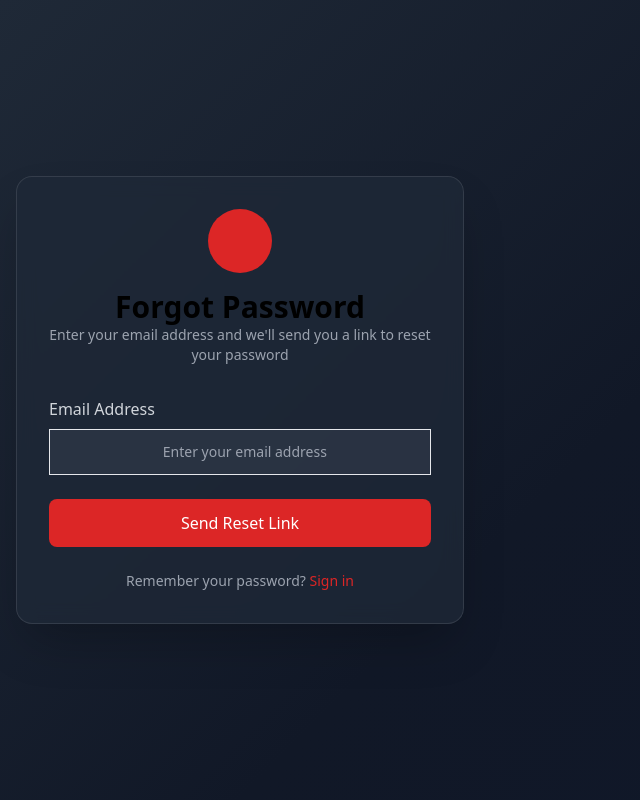
After one commit to TheTrueArgonaut/TranslateAllAPI, a Flask app: page /forgot-password in a window 1280 px wide. The commit adds this page. Shown: the whole page, without its empty margins (0-640 px from the left). Run offline with Flask 3, Linux system fonts and the light colour scheme; some libraries are stand-ins or nearby versions.

Commit message:
Add complete password reset system with email verification and dark theme

```diff
--- a/main.py
+++ b/main.py
@@ -489,15 +489,7 @@ def init_db():
     conn = sqlite3.connect('api_keys.db')
     c = conn.cursor()
 
-    # Existing tables
-    c.execute('''CREATE TABLE IF NOT EXISTS api_keys (
-                  key TEXT PRIMARY KEY, created TIMESTAMP, uses INTEGER DEFAULT 0
-                  )''')
-
-    c.execute('''CREATE TABLE IF NOT EXISTS sample_uses (
-                  ip TEXT PRIMARY KEY, uses INTEGER DEFAULT 0
-                  )''')
-
+    # Create users table with email verification fields
     c.execute('''CREATE TABLE IF NOT EXISTS users (
                     id INTEGER PRIMARY KEY AUTOINCREMENT,
                     full_name TEXT,
@@ -509,22 +501,32 @@ def init_db():
                     created_at TIMESTAMP DEFAULT CURRENT_TIMESTAMP
                   )''')
 
+    # Create password_resets table
     c.execute('''CREATE TABLE IF NOT EXISTS password_resets (
-        id INTEGER PRIMARY KEY AUTOINCREMENT,
-        user_id INTEGER NOT NULL,
-        token TEXT UNIQUE NOT NULL,
-        expires_at TIMESTAMP NOT NULL,
-        used INTEGER DEFAULT 0
-    )''')
+                    id INTEGER PRIMARY KEY AUTOINCREMENT,
+                    user_id INTEGER NOT NULL,
+                    token TEXT NOT NULL,
+                    expires_at TIMESTAMP NOT NULL,
+                    used INTEGER DEFAULT 0,
+                    created_at TIMESTAMP DEFAULT CURRENT_TIMESTAMP,
+                    FOREIGN KEY (user_id) REFERENCES users (id)
+                  )''')
+
+    c.execute('''CREATE TABLE IF NOT EXISTS api_keys (
+                    id INTEGER PRIMARY KEY AUTOINCREMENT,
+                    key TEXT UNIQUE NOT NULL,
+                    created TIMESTAMP DEFAULT CURRENT_TIMESTAMP,
+                    uses INTEGER DEFAULT 0
+                  )''')
 
     c.execute('''CREATE TABLE IF NOT EXISTS subscriptions (
-         id INTEGER PRIMARY KEY AUTOINCREMENT,
-         user_id INTEGER NOT NULL,
-         customer_id TEXT NOT NULL,
-         subscription_id TEXT NOT NULL,
-         status TEXT NOT NULL,
-         created_at TIMESTAMP DEFAULT CURRENT_TIMESTAMP
-     )''')
+                    id INTEGER PRIMARY KEY AUTOINCREMENT,
+                    user_id INTEGER NOT NULL,
+                    subscription_id TEXT NOT NULL,
+                    status TEXT NOT NULL,
+                    created_at TIMESTAMP DEFAULT CURRENT_TIMESTAMP,
+                    FOREIGN KEY (user_id) REFERENCES users (id)
+                  )''')
 
     conn.commit()
     conn.close()
@@ -980,36 +982,265 @@ def performance_metrics():
 
 # ==== EXISTING ROUTES ====
 
-@app.route('/forgot-password', methods=['POST'])
-def forgot_password():
+@app.route('/resend-verification', methods=['POST'])
+def resend_verification():
     data = request.get_json() or {}
-    email = data.get('email','').lower().strip()
+    email = data.get('email', '').lower().strip()
+
+    if not email:
+        return jsonify(success=False, error='Email is required')
+
     conn = sqlite3.connect('api_keys.db')
     c = conn.cursor()
-    c.execute('SELECT id FROM users WHERE email=?', (email,))
+    c.execute('SELECT id, full_name, email_verified FROM users WHERE email = ?', (email,))
     row = c.fetchone()
-    if row:
-        user_id = row[0]
-        token = uuid.uuid4().hex
-        expires = datetime.now(timezone.utc) + timedelta(hours=1)
+
+    if not row:
+        return jsonify(success=False, error='Email not found')
+
+    user_id, full_name, email_verified = row
+
+    if email_verified == 1:
+        return jsonify(success=False, error='Email is already verified')
+
+    # Generate new verification token
+    verification_token = uuid.uuid4().hex
+    verification_token_expires = datetime.now(timezone.utc) + timedelta(minutes=30)
+
+    c.execute('UPDATE users SET verification_token = ?, verification_token_expires = ? WHERE id = ?',
+              (verification_token, verification_token_expires, user_id))
+    conn.commit()
+    conn.close()
+
+    # Send verification email
+    verification_url = f"{request.host_url.rstrip('/')}/verify-email?token={verification_token}"
+
+    try:
+        if ses_client:
+            ses_client.send_email(
+                Source=os.getenv('SES_EMAIL', 'noreply@argonautdigitalventures.com'),
+                Destination={'ToAddresses': [email]},
+                Message={
+                    'Subject': {'Data': 'Verify Your Email - Argonaut Digital Ventures'},
+                    'Body': {
+                        'Html': {
+                            'Data': f'''
+                            <html>
+                            <head>
+                                <style>
+                                    body {{ font-family: Arial, sans-serif; line-height: 1.6; color: #333; }}
+                                    .container {{ max-width: 600px; margin: 0 auto; padding: 20px; }}
+                                    .header {{ background: #dc2626; color: white; padding: 20px; text-align: center; }}
+                                    .content {{ background: #f8f9fa; padding: 30px; }}
+                                    .button {{ display: inline-block; background: #dc2626; color: white; padding: 12px 24px; text-decoration: none; border-radius: 5px; }}
+                                    .footer {{ padding: 20px; text-align: center; font-size: 12px; color: #666; }}
+                                </style>
+                            </head>
+                            <body>
+                                <div class="container">
+                                    <div class="header">
+                                        <h1>Email Verification</h1>
+                                    </div>
+                                    <div class="content">
+                                        <h2>Hi {full_name or 'there'}!</h2>
+                                        <p>Here's your new verification link to complete your registration:</p>
+                                        <p style="text-align: center; margin: 30px 0;">
+                                            <a href="{verification_url}" class="button">Verify Your Email</a>
+                                        </p>
+                                        <p>Or copy and paste this link into your browser:</p>
+                                        <p style="word-break: break-all; color: #666;">{verification_url}</p>
+                                        <p><strong>This link will expire in 30 minutes.</strong></p>
+                                    </div>
+                                    <div class="footer">
+                                        <p> 2025 Argonaut Digital Ventures. All rights reserved.</p>
+                                    </div>
+                                </div>
+                            </body>
+                            </html>
+                            '''
+                        }
+                    }
+                }
+            )
+            return jsonify(success=True, message='Verification email sent successfully')
+        else:
+            return jsonify(success=False, error='Email service not configured')
+
+    except ClientError as e:
+        print(f"SES send failed: {e}")
+        return jsonify(success=False, error='Failed to send verification email')
+
+@app.route('/forgot-password', methods=['GET', 'POST'])
+def forgot_password():
+    if request.method == 'POST':
+        email = request.form.get('email', '').lower().strip()
+
+        if not email:
+            flash('Email is required.', 'error')
+            return redirect(url_for('forgot_password'))
+
+        conn = sqlite3.connect('api_keys.db')
+        c = conn.cursor()
+        c.execute('SELECT id, full_name FROM users WHERE email = ?', (email,))
+        row = c.fetchone()
+
+        if not row:
+            # Don't reveal if email exists or not for security
+            flash('If an account with that email exists, we have sent you a password reset link.', 'success')
+            return redirect(url_for('forgot_password'))
+
+        user_id, full_name = row
+
+        # Generate password reset token
+        reset_token = uuid.uuid4().hex
+        reset_token_expires = datetime.now(timezone.utc) + timedelta(minutes=30)
+
         c.execute('INSERT INTO password_resets (user_id, token, expires_at) VALUES (?,?,?)',
-                  (user_id, token, expires))
+                  (user_id, reset_token, reset_token_expires))
         conn.commit()
-        reset_url = f"{request.host_url.rstrip('/')}/reset-password?token={token}"
+        conn.close()
+
+        # Send password reset email
+        reset_url = f"{request.host_url.rstrip('/')}/reset-password?token={reset_token}"
+
         try:
             if ses_client:
                 ses_client.send_email(
-                    Source=os.getenv('SES_EMAIL'),
-                    Destination={'ToAddresses':[email]},
+                    Source=os.getenv('SES_EMAIL', 'noreply@argonautdigitalventures.com'),
+                    Destination={'ToAddresses': [email]},
                     Message={
-                        'Subject': {'Data':'Reset Your Password'},
-                        'Body': {'Text': {'Data':f'Click to reset your password: {reset_url}'}}
+                        'Subject': {'Data': 'Password Reset - Argonaut Digital Ventures'},
+                        'Body': {
+                            'Html': {
+                                'Data': f'''
+                                <html>
+                                <head>
+                                    <style>
+                                        body {{ font-family: Arial, sans-serif; line-height: 1.6; color: #333; }}
+                                        .container {{ max-width: 600px; margin: 0 auto; padding: 20px; }}
+                                        .header {{ background: #dc2626; color: white; padding: 20px; text-align: center; }}
+                                        .content {{ background: #f8f9fa; padding: 30px; }}
+                                        .button {{ display: inline-block; background: #dc2626; color: white; padding: 12px 24px; text-decoration: none; border-radius: 5px; }}
+                                        .footer {{ padding: 20px; text-align: center; font-size: 12px; color: #666; }}
+                                    </style>
+                                </head>
+                                <body>
+                                    <div class="container">
+                                        <div class="header">
+                                            <h1>Password Reset Request</h1>
+                                        </div>
+                                        <div class="content">
+                                            <h2>Hi {full_name or 'there'}!</h2>
+                                            <p>You have requested to reset your password for your Argonaut Digital Ventures account.</p>
+                                            <p>Click the button below to reset your password:</p>
+                                            <p style="text-align: center; margin: 30px 0;">
+                                                <a href="{reset_url}" class="button">Reset Password</a>
+                                            </p>
+                                            <p>Or copy and paste this link into your browser:</p>
+                                            <p style="word-break: break-all; color: #666;">{reset_url}</p>
+                                            <p><strong>This link will expire in 30 minutes.</strong></p>
+                                            <p>If you did not request a password reset, please ignore this email.</p>
+                                        </div>
+                                        <div class="footer">
+                                            <p> 2025 Argonaut Digital Ventures. All rights reserved.</p>
+                                        </div>
+                                    </div>
+                                </body>
+                                </html>
+                                '''
+                            }
+                        }
                     }
                 )
+                flash('If an account with that email exists, we have sent you a password reset link.', 'success')
+            else:
+                flash('Email service not configured. Please contact support.', 'error')
+
         except ClientError as e:
-            app.logger.error(f"SES send failed: {e}")
+            print(f"SES send failed: {e}")
+            flash('Failed to send password reset email. Please try again.', 'error')
+
+        return redirect(url_for('forgot_password'))
+
+    return render_template('forgot_password.html')
+
+@app.route('/reset-password', methods=['GET', 'POST'])
+def reset_password():
+    token = request.args.get('token') or request.form.get('token')
+
+    if not token:
+        flash('Invalid or missing reset token.', 'error')
+        return redirect(url_for('login'))
+
+    if request.method == 'POST':
+        password = request.form.get('password', '')
+        confirm_password = request.form.get('confirm_password', '')
+
+        if not password or not confirm_password:
+            flash('Both password fields are required.', 'error')
+            return render_template('reset_password.html', token=token)
+
+        if password != confirm_password:
+            flash('Passwords do not match.', 'error')
+            return render_template('reset_password.html', token=token)
+
+        if len(password) < 6:
+            flash('Password must be at least 6 characters long.', 'error')
+            return render_template('reset_password.html', token=token)
+
+        # Verify token and update password
+        conn = sqlite3.connect('api_keys.db')
+        c = conn.cursor()
+        c.execute('SELECT user_id, expires_at, used FROM password_resets WHERE token = ?', (token,))
+        row = c.fetchone()
+
+        if not row:
+            flash('Invalid reset token.', 'error')
+            return redirect(url_for('login'))
+
+        user_id, expires_at, used = row
+
+        if used == 1:
+            flash('Reset token has already been used.', 'error')
+            return redirect(url_for('forgot_password'))
+
+        if expires_at < datetime.now(timezone.utc):
+            flash('Reset token has expired. Please request a new password reset.', 'error')
+            return redirect(url_for('forgot_password'))
+
+        # Update password and mark token as used
+        password_hash = generate_password_hash(password)
+        c.execute('UPDATE users SET password_hash = ? WHERE id = ?',
+                  (password_hash, user_id))
+        c.execute('UPDATE password_resets SET used = 1 WHERE token = ?', (token,))
+        conn.commit()
+        conn.close()
+
+        flash('Password updated successfully! You can now sign in with your new password.', 'success')
+        return redirect(url_for('login'))
+
+    # GET request - verify token and show reset form
+    conn = sqlite3.connect('api_keys.db')
+    c = conn.cursor()
+    c.execute('SELECT user_id, expires_at, used FROM password_resets WHERE token = ?', (token,))
+    row = c.fetchone()
     conn.close()
-    return jsonify(success=True)
+
+    if not row:
+        flash('Invalid reset token.', 'error')
+        return redirect(url_for('login'))
+
+    user_id, expires_at, used = row
+
+    if used == 1:
+        flash('Reset token has already been used.', 'error')
+        return redirect(url_for('forgot_password'))
+
+    if expires_at < datetime.now(timezone.utc):
+        flash('Reset token has expired. Please request a new password reset.', 'error')
+        return redirect(url_for('forgot_password'))
+
+    return render_template('reset_password.html', token=token)
 
 @app.route('/logout')
 def logout():
--- /dev/null
+++ b/templates/forgot_password.html
@@ -0,0 +1,145 @@
+<!DOCTYPE html>
+<html lang="en">
+<head>
+    <meta charset="UTF-8"/>
+    <meta name="viewport" content="width=device-width, initial-scale=1.0"/>
+    <title>Forgot Password - Argonaut Digital Ventures</title>
+    <link
+            href="https://cdn.jsdelivr.net/npm/remixicon@4.3.0/fonts/remixicon.css"
+            rel="stylesheet"
+    />
+    <script src="https://cdn.tailwindcss.com"></script>
+    <script>
+
+    tailwind.config = {
+        theme: {
+          extend: {
+            colors: {
+              primary: "#dc2626",
+              secondary: "#1f2937",
+              accent: "#f59e0b",
+            },
+          },
+        },
+      };
+    </script>
+    <style>
+
+        .bg-gradient-custom {
+          background: linear-gradient(
+            135deg,
+            #1f2937 0%,
+            #111827 50%,
+            #0f172a 100%
+          );
+        }
+        .glass-effect {
+          backdrop-filter: blur(10px);
+          background: rgba(31, 41, 55, 0.8);
+          border: 1px solid rgba(255, 255, 255, 0.1);
+        }
+        .hover-glow:hover {
+          box-shadow: 0 0 20px rgba(220, 38, 38, 0.3);
+
+    </style
+    >
+  </head>
+  <body class="bg-gradient-custom min-h-screen flex items-center jus
+center p-4">
+    <div class="
+    w-full max-w-md">
+      <div class="glass-effect rounded-2xl p-8 shadow-2xl">
+        <!-- Logo/Header -->
+        <div class="
+            text-center mb-8">
+          <div class="mx-auto w-16 h-16 bg-primary rounded-full flex
+                 justify-center mb-4">
+            <i class="ri-lock-un
+            ext-wh
+            l"></i>
+          </div>
+          <h1 class="text-3xl font-bold te
+            -2">Forgot Password</h1>
+          <p class="
+                text-gray-400 text-sm">
+            Enter your email address and we'll
+              send you a link to reset your password
+          </p>
+        </div>
+
+        <!-- Flash messages -->
+        {% with messages = get_flashed_messages(with_categories=true) %}
+        {% if messages %}
+        {% for category, message in messages %}
+        <div class="px-4 py-3 rounded-lg mb-4 {% if category == 'success' %}bg-green-100/10 border border-green-500/20 text-green-400{% elif category == 'warning' %}bg-yellow-100/10 border border-yellow-500/20 text-yellow-400{% else %}bg-red
+            der border-red-500/20 text-red-400{% endif %}">
+          {{ message }}
+        </div>
+        {% endfor %}
+        {% endif %}
+        {% endwith %}
+
+        <!-- Forgot Password Form -->
+        <form method="
+            POST"
+              action="/forgot-password" class="space-y-6">
+          <div>
+            <label class=
+                           "block te
+                    um text-gray-300 mb-2">Email Address</label>
+            <div class="relative">
+              <div
+                      class="absolute inset-y-0 left-0 pl-3
+                            ointer-events-none">
+                <div class="w
+                        -cente
+                    r">
+                  <i class="
+                            ri-mail
+                            00 text-sm"></i>
+                </div>
+              </div>
+              <input
+                type="email"
+                name="email"
+                required
+                class="w-full pl-10 pr-4 py-3 bg-gray-700/50 border border-gray-60
+                            -white placeholder-gray-400 focus:outl
+                    ri
+                ng-pri
+            border
+
+             text-sm"
+                placeholder="
+                    Enter your email address"
+              />
+            </div>
+          </div>
+
+          <button
+            type="
+            submit"
+            class="
+            w-full bg-primary hover:bg-red-600 text-white font-medium py-3 px-4 rounded-lg transition-c
+            -glow"
+          >
+            Send Reset Link
+          </button>
+        </form>
+
+        <!-- Back to Login -->
+        <div class="text-center mt-6">
+          <p class=
+                     "
+            text-gray-400 text-sm">
+              Remember your
+              password?
+            <a href="/login" class="text-primary hover:text-red-400 transition-colors">
+              Sign in
+            </a>
+          </p>
+        </div>
+      </div>
+    </div>
+  </body>
+</html>
--- a/templates/login.html
+++ b/templates/login.html
@@ -221,6 +221,12 @@
               >
                 Sign In
               </button>
+                  <div class="text-center mt-4">
+                      <a href="/forgot-password"
+                         class="text-primary hover:text-red-400 text-sm transition-colors">
+                          Forgot your password?
+                      </a>
+                  </div>
             </form>
 
               <!-- Flash messages for login -->
```
Also changed, not shown: templates/reset_password.html (added, +251 -0 lines).
